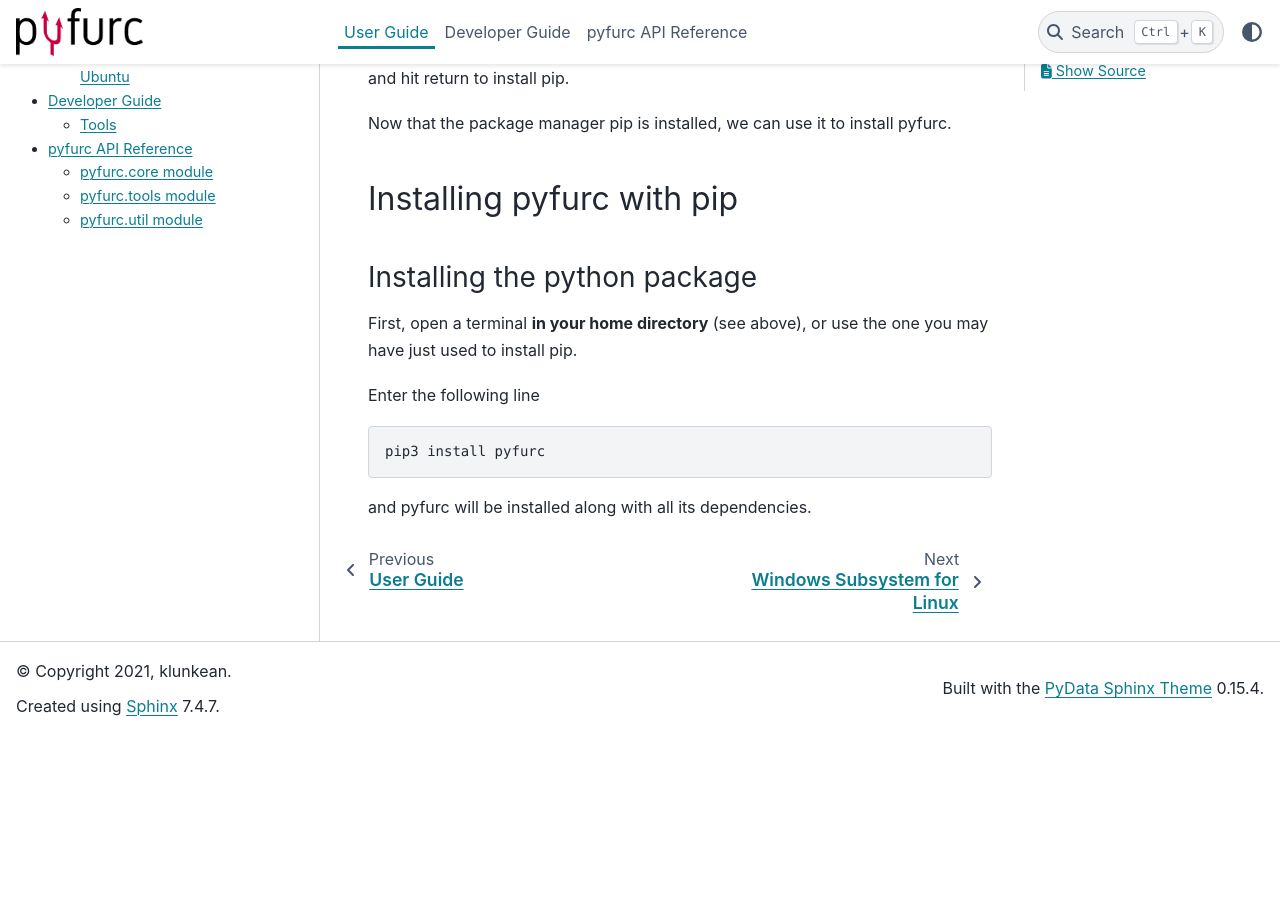
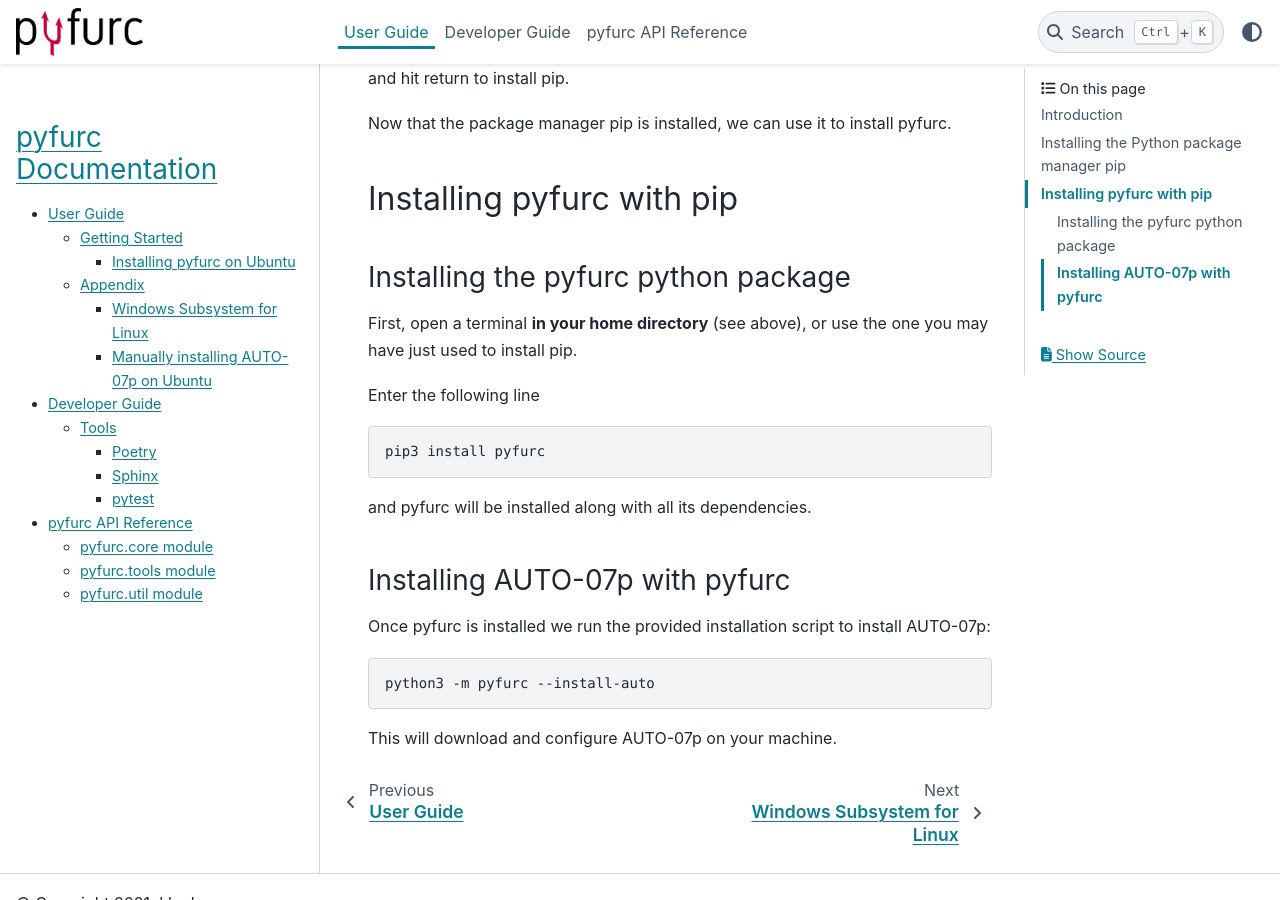
Before and after one commit to klunkean/pyfurc, a Sphinx documentation site: the page built from doc/source/usage/installation_ubuntu.rst, in a window 1280 px wide and 900 px high, scrolled down 1287 px. Built offline with Sphinx 7.4.7 and the PyData theme 0.15.4, drawn with Linux system fonts in a browser that asks for light colours; before the commit the page ends 2022 px from its top, so only the background shows below that.

Commit message:
restructure  docs

```diff
--- a/doc/source/index.rst
+++ b/doc/source/index.rst
@@ -50,8 +50,8 @@ Solving a bifurcation problem can be this simple:
    for dat in bf.solution.raw_data:
       plt.plot(dat["U(1)"], dat["PAR(1)"])
 
-To get started, check out the Quickstart section below or check the
-in-depth guides in the :ref:`Table of Contents <contents>`.
+To get started, check out the Quickstart section below or see the
+:ref:`in-depth user guide<User Guide>`.
 
 Quickstart
 ++++++++++
@@ -82,7 +82,7 @@ Contents
 ++++++++
 
 .. toctree::
-   :maxdepth: 2
+   :maxdepth: 3
 
    usage/index
    develop/dev_basics
--- a/doc/source/usage/installation_ubuntu.rst
+++ b/doc/source/usage/installation_ubuntu.rst
@@ -52,8 +52,8 @@ pyfurc.
 Installing pyfurc with pip
 --------------------------
 
-Installing the python package
-+++++++++++++++++++++++++++++
+Installing the pyfurc python package
+++++++++++++++++++++++++++++++++++++
 
 First, open a terminal **in your home directory** (see above), or use the
 one you may have just used to install pip.
@@ -65,3 +65,15 @@ Enter the following line
     pip3 install pyfurc
 
 and pyfurc will be installed along with all its dependencies.
+
+Installing AUTO-07p with pyfurc
++++++++++++++++++++++++++++++++
+
+Once pyfurc is installed we run the provided installation script to
+install AUTO-07p:
+
+.. code-block:: bash
+
+    python3 -m pyfurc --install-auto
+
+This will download and configure AUTO-07p on your machine.
```
Also changed, not shown: doc/source/usage/index.rst (+12 -0 lines).
